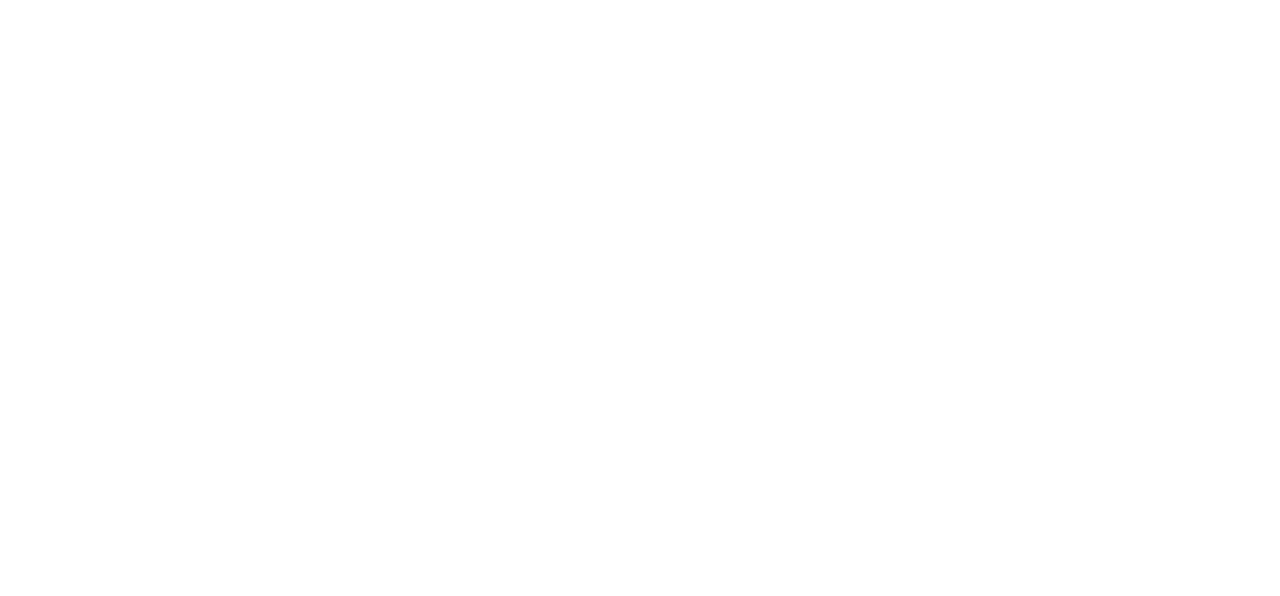
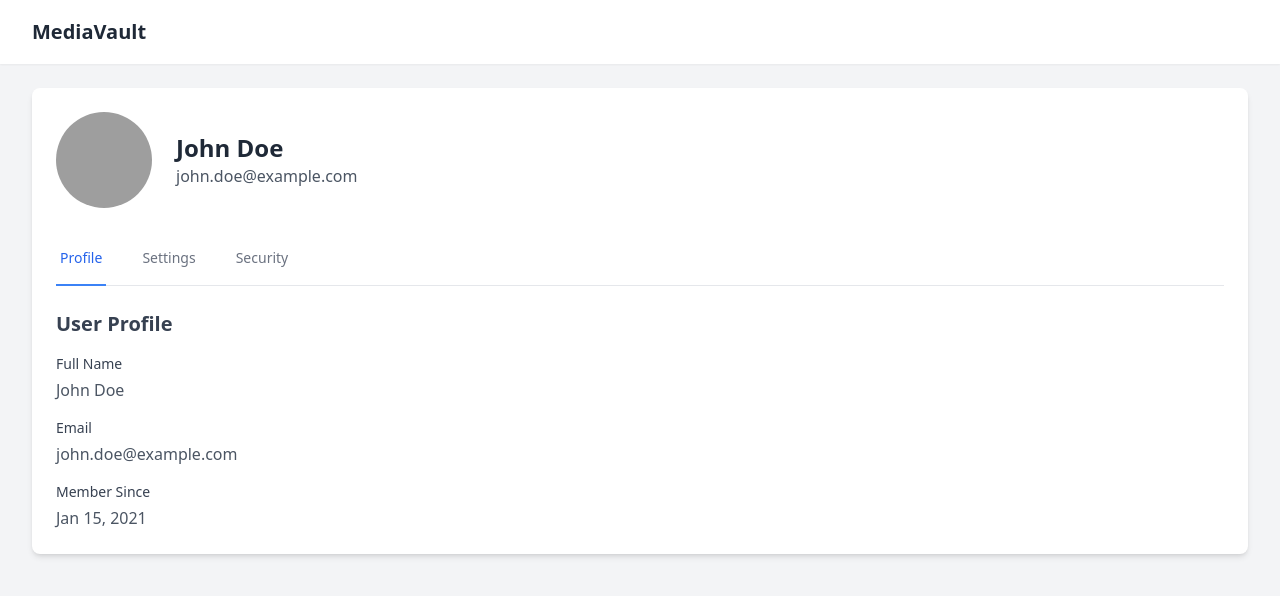
Before and after one commit to garnetraven/MediaVault, an Angular app in the folder angular/: page /userprofile in a window 1280 px wide. Before the commit this address led to /. Shown: the top 596 px of the page. Built offline with nearby package versions, Linux system fonts and the light colour scheme; grey boxes are pictures that could not be loaded.

Commit message:
add user profile component page

```diff
--- a/angular/src/app/app.component.ts
+++ b/angular/src/app/app.component.ts
@@ -1,11 +1,10 @@
 import { Component } from '@angular/core';
 import { RouterOutlet } from '@angular/router';
-import { DashboardComponent } from './components/dashboard/dashboard.component';
 
 @Component({
   selector: 'app-root',
   standalone: true,
-  imports: [RouterOutlet, DashboardComponent],
+  imports: [RouterOutlet],
   template: `
     <router-outlet />
   `,
--- a/angular/src/app/app.module.ts
+++ b/angular/src/app/app.module.ts
@@ -3,14 +3,9 @@
 import { AppComponent } from './app.component';
 import { FormsModule } from '@angular/forms';
 
-import { DashboardComponent } from './components/dashboard/dashboard.component';
-import { LoginComponent } from './components/login/login.component';
-
 @NgModule({
   declarations: [
     AppComponent,
-    DashboardComponent,
-    LoginComponent,
   ],
   imports: [
     BrowserModule,
--- a/angular/src/app/app.routes.ts
+++ b/angular/src/app/app.routes.ts
@@ -1,9 +1,12 @@
 import { Routes } from '@angular/router';
 import { DashboardComponent } from './components/dashboard/dashboard.component';
 import { LoginComponent } from './components/login/login.component';
+import { UserProfileComponent } from './components/userprofile/userprofile.component';
+
 
 export const routes: Routes = [
   { path: '', redirectTo: '/login', pathMatch: 'full' },
   { path: 'login', component: LoginComponent },
   { path: 'dashboard', component: DashboardComponent },
+  { path: 'userprofile', component: UserProfileComponent },
 ];
--- a/angular/src/app/components/login/login.component.html
+++ b/angular/src/app/components/login/login.component.html
@@ -1,8 +1,21 @@
+<div class="min-h-screen bg-gray-100">
+  <nav class="bg-white shadow-sm">
+    <div class="max-w-7xl mx-auto px-4 sm:px-6 lg:px-8">
+      <div class="flex justify-between h-16">
+        <div class="flex">
+          <div class="flex-shrink-0 flex items-center">
+            <h1 class="text-xl font-bold text-gray-800">MediaVault</h1>
+          </div>
+        </div>
+      </div>
+    </div>
+  </nav>
 
-    <div class="min-h-screen bg-gray-100 flex items-center justify-center py-12 px-4 sm:px-6 lg:px-8">
-      <div class="max-w-md w-full space-y-8">
+  <main class="max-w-7xl mx-auto py-6 sm:px-6 lg:px-8">
+    <div class="flex items-center justify-center">
+      <div class="max-w-md w-full space-y-8 bg-white p-8 rounded-lg shadow-md">
         <div>
-          <h2 class="mt-6 text-center text-3xl font-extrabold text-gray-900">
+          <h2 class="text-center text-3xl font-extrabold text-gray-900">
             Sign in to your account
           </h2>
         </div>
@@ -12,23 +25,25 @@
             <div>
               <label for="username" class="sr-only">Username</label>
               <input id="username" name="username" type="text" required
-                     class="appearance-none rounded-none relative block w-full px-3 py-2 border border-gray-300 placeholder-gray-500 text-gray-900 rounded-t-md focus:outline-none focus:ring-indigo-500 focus:border-indigo-500 focus:z-10 sm:text-sm"
+                     class="appearance-none rounded-none relative block w-full px-3 py-2 border border-gray-300 placeholder-gray-500 text-gray-900 rounded-t-md focus:outline-none focus:ring-blue-500 focus:border-blue-500 focus:z-10 sm:text-sm"
                      placeholder="Username" [(ngModel)]="username">
             </div>
             <div>
               <label for="password" class="sr-only">Password</label>
               <input id="password" name="password" type="password" required
-                     class="appearance-none rounded-none relative block w-full px-3 py-2 border border-gray-300 placeholder-gray-500 text-gray-900 rounded-b-md focus:outline-none focus:ring-indigo-500 focus:border-indigo-500 focus:z-10 sm:text-sm"
+                     class="appearance-none rounded-none relative block w-full px-3 py-2 border border-gray-300 placeholder-gray-500 text-gray-900 rounded-b-md focus:outline-none focus:ring-blue-500 focus:border-blue-500 focus:z-10 sm:text-sm"
                      placeholder="Password" [(ngModel)]="password">
             </div>
           </div>
 
           <div>
             <button type="submit"
-                    class="group relative w-full flex justify-center py-2 px-4 border border-transparent text-sm font-medium rounded-md text-white bg-indigo-600 hover:bg-indigo-700 focus:outline-none focus:ring-2 focus:ring-offset-2 focus:ring-indigo-500">
+                    class="group relative w-full flex justify-center py-2 px-4 border border-transparent text-sm font-medium rounded-md text-white bg-blue-600 hover:bg-blue-700 focus:outline-none focus:ring-2 focus:ring-offset-2 focus:ring-blue-500">
               Sign in
             </button>
           </div>
         </form>
       </div>
     </div>
+  </main>
+</div>
--- /dev/null
+++ b/angular/src/app/components/userprofile/userprofile.component.html
@@ -0,0 +1,120 @@
+<div class="min-h-screen bg-gray-100">
+  <!-- Navigation -->
+  <nav class="bg-white shadow-sm">
+    <div class="max-w-7xl mx-auto px-4 sm:px-6 lg:px-8">
+      <div class="flex justify-between h-16">
+        <div class="flex">
+          <div class="flex-shrink-0 flex items-center">
+            <h1 class="text-xl font-bold text-gray-800">MediaVault</h1>
+          </div>
+        </div>
+      </div>
+    </div>
+  </nav>
+
+  <!-- Main Content -->
+  <main class="max-w-7xl mx-auto py-6 sm:px-6 lg:px-8">
+    <div class="bg-white p-6 rounded-lg shadow-md">
+      <div class="flex items-center space-x-6">
+        <img src="{{ user.profileImageUrl || 'path_to_default_profile_image' }}" alt="Profile Picture" class="w-24 h-24 rounded-full object-cover">
+        <div>
+          <h2 class="text-2xl font-semibold text-gray-800">{{ user.name }}</h2>
+          <p class="text-gray-600">{{ user.email }}</p>
+        </div>
+      </div>
+
+      <!-- Tabs Navigation -->
+      <div class="mt-6 border-b border-gray-200">
+        <nav class="-mb-px flex space-x-8" aria-label="Tabs">
+          <button
+            (click)="setActiveTab('profile')"
+            [class]="activeTab === 'profile' ? 'border-blue-500 text-blue-600' : 'border-transparent text-gray-500 hover:text-gray-700 hover:border-gray-300'"
+            class="whitespace-nowrap py-4 px-1 border-b-2 font-medium text-sm">
+            Profile
+          </button>
+          <button
+            (click)="setActiveTab('settings')"
+            [class]="activeTab === 'settings' ? 'border-blue-500 text-blue-600' : 'border-transparent text-gray-500 hover:text-gray-700 hover:border-gray-300'"
+            class="whitespace-nowrap py-4 px-1 border-b-2 font-medium text-sm">
+            Settings
+          </button>
+          <button
+            (click)="setActiveTab('security')"
+            [class]="activeTab === 'security' ? 'border-blue-500 text-blue-600' : 'border-transparent text-gray-500 hover:text-gray-700 hover:border-gray-300'"
+            class="whitespace-nowrap py-4 px-1 border-b-2 font-medium text-sm">
+            Security
+          </button>
+        </nav>
+      </div>
+
+      <!-- Tab Content -->
+      <div class="mt-6">
+        <!-- Profile Tab -->
+        <div *ngIf="activeTab === 'profile'">
+          <h3 class="text-xl font-semibold text-gray-700 mb-4">User Profile</h3>
+          <div class="space-y-4">
+            <div>
+              <label class="block text-sm font-medium text-gray-700">Full Name</label>
+              <p class="mt-1 text-gray-600">{{ user.name }}</p>
+            </div>
+            <div>
+              <label class="block text-sm font-medium text-gray-700">Email</label>
+              <p class="mt-1 text-gray-600">{{ user.email }}</p>
+            </div>
+            <div>
+              <label class="block text-sm font-medium text-gray-700">Member Since</label>
+              <p class="mt-1 text-gray-600">{{ user.memberSince | date }}</p>
+            </div>
+          </div>
+        </div>
+
+        <!-- Settings Tab -->
+        <div *ngIf="activeTab === 'settings'">
+          <h3 class="text-xl font-semibold text-gray-700 mb-4">Account Settings</h3>
+          <form (ngSubmit)="updateSettings()">
+            <div class="mb-4">
+              <label for="username" class="block text-sm font-medium text-gray-700">Username</label>
+              <input type="text" id="username" name="username" [(ngModel)]="user.username" required
+                     class="mt-1 block w-full rounded-md border-gray-300 shadow-sm focus:border-blue-300 focus:ring focus:ring-blue-200 focus:ring-opacity-50">
+            </div>
+            <div class="mb-4">
+              <label for="notification" class="block text-sm font-medium text-gray-700">Email Notifications</label>
+              <select id="notification" name="notification" [(ngModel)]="user.notifications"
+                      class="mt-1 block w-full rounded-md border-gray-300 shadow-sm focus:border-blue-300 focus:ring focus:ring-blue-200 focus:ring-opacity-50">
+                <option value="enabled">Enabled</option>
+                <option value="disabled">Disabled</option>
+              </select>
+            </div>
+            <div class="flex justify-end">
+              <button type="submit" class="bg-blue-600 text-white px-4 py-2 rounded-md hover:bg-blue-700">
+                Save Changes
+              </button>
+            </div>
+          </form>
+        </div>
+
+        <!-- Security Tab -->
+        <div *ngIf="activeTab === 'security'">
+          <h3 class="text-xl font-semibold text-gray-700 mb-4">Security Settings</h3>
+          <form (ngSubmit)="updatePassword()">
+            <div class="mb-4">
+              <label for="currentPassword" class="block text-sm font-medium text-gray-700">Current Password</label>
+              <input type="password" id="currentPassword" name="currentPassword" [(ngModel)]="password.current" required
+                     class="mt-1 block w-full rounded-md border-gray-300 shadow-sm focus:border-blue-300 focus:ring focus:ring-blue-200 focus:ring-opacity-50">
+            </div>
+            <div class="mb-4">
+              <label for="newPassword" class="block text-sm font-medium text-gray-700">New Password</label>
+              <input type="password" id="newPassword" name="newPassword" [(ngModel)]="password.new" required
+                     class="mt-1 block w-full rounded-md border-gray-300 shadow-sm focus:border-blue-300 focus:ring focus:ring-blue-200 focus:ring-opacity-50">
+            </div>
+            <div class="flex justify-end">
+              <button type="submit" class="bg-blue-600 text-white px-4 py-2 rounded-md hover:bg-blue-700">
+                Update Password
+              </button>
+            </div>
+          </form>
+        </div>
+      </div>
+    </div>
+  </main>
+</div>
--- /dev/null
+++ b/angular/src/app/components/userprofile/userprofile.component.ts
@@ -0,0 +1,41 @@
+import { Component } from '@angular/core';
+import { CommonModule } from '@angular/common';
+import { FormsModule } from '@angular/forms';
+
+@Component({
+  selector: 'app-userprofile',
+  templateUrl: './userprofile.component.html',
+  imports: [ FormsModule, CommonModule],
+  standalone: true,
+})
+export class UserProfileComponent {
+  user = {
+    name: 'John Doe',
+    email: 'john.doe@example.com',
+    username: 'johndoe',
+    notifications: 'enabled',
+    memberSince: new Date('2021-01-15'),
+    profileImageUrl: ''
+  };
+
+  password = {
+    current: '',
+    new: ''
+  };
+
+  activeTab: string = 'profile';
+
+  setActiveTab(tab: string) {
+    this.activeTab = tab;
+  }
+
+  updateSettings() {
+    // Implement settings update logic here
+    console.log('Settings updated', this.user);
+  }
+
+  updatePassword() {
+    // Implement password update logic here
+    console.log('Password updated', this.password);
+  }
+}
```
